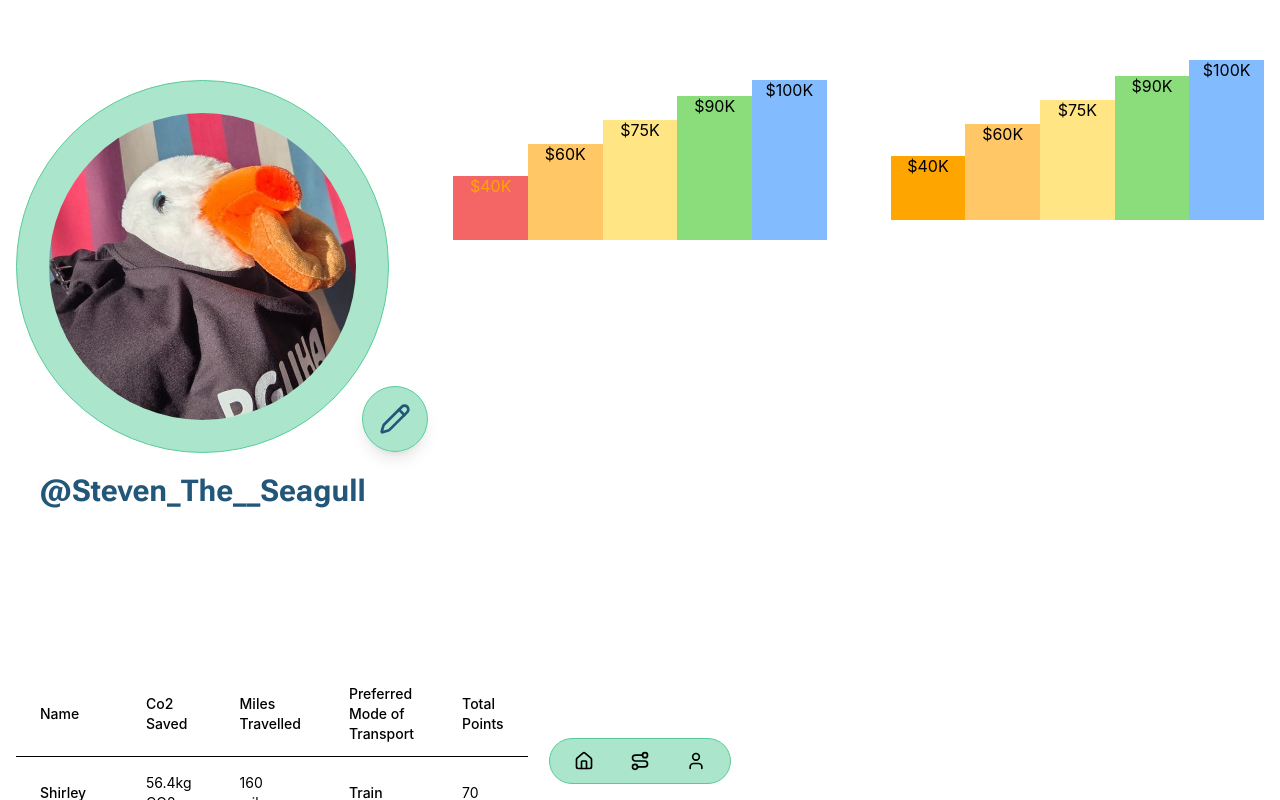
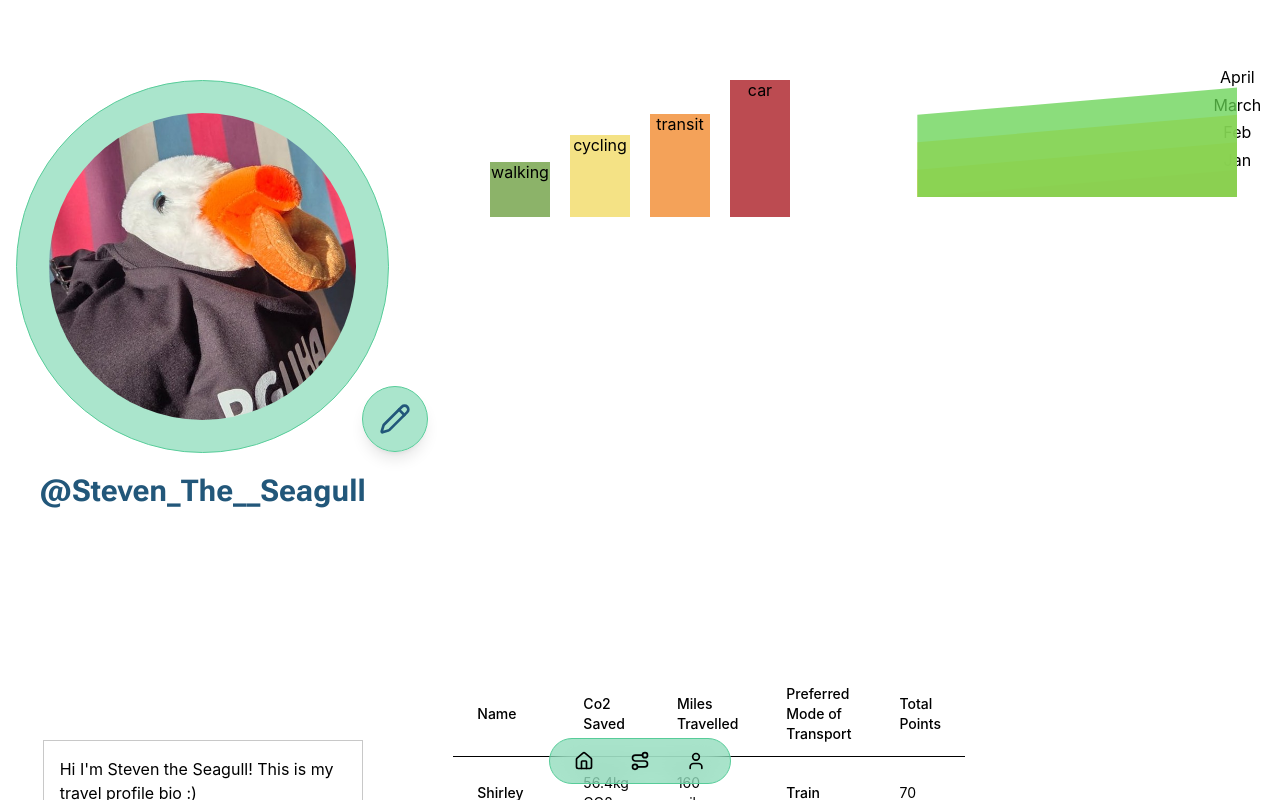
Before and after one commit to audreyistark/BirdBrainz, a React (Vite) app: page /profile in a window 1280 px wide. Shown: the top 800 px of the page. Built offline with nearby package versions, Linux system fonts and the light colour scheme.

Commit message:
addition of graphs and resizing elements

```diff
--- a/src/pages/Profile.jsx
+++ b/src/pages/Profile.jsx
@@ -21,68 +21,55 @@ export const Profile = () => {
                             </div>
                         </div>
                     </div>
-                       <table className="charts-css column">
-      <caption>Front End Developer Salary</caption>
+                       <table className="charts-css column data-spacing-10 max-w-80">
+      <caption>Monthly Average Transport Usage</caption>
       <tbody>
         <tr>
-          <td style={{ "--size": 0.4, "color": "orange" }}>
-            <span className="data">$40K</span>
+          <td style={{ "--size": 0.4, "--color": "#8CB369" }}>
+            <span className="data">walking</span>
           </td>
         </tr>
         <tr>
-          <td style={{ "--size": 0.6 }}>
-            <span className="data">$60K</span>
+          <td style={{ "--size": 0.6, "--color": "#F4E285"}}>
+            <span className="data">cycling</span>
           </td>
         </tr>
         <tr>
-          <td style={{ "--size": 0.75 }}>
-            <span className="data">$75K</span>
+          <td style={{ "--size": 0.75, "--color": "#F4A259" }}>
+            <span className="data">transit</span>
           </td>
         </tr>
         <tr>
-          <td style={{ "--size": 0.9 }}>
-            <span className="data">$90K</span>
-          </td>
-        </tr>
-        <tr>
-          <td style={{ "--size": 1 }}>
-            <span className="data">$100K</span>
+          <td style={{ "--size": 1, "--color": "#BC4B51"}}>
+            <span className="data">car</span>
           </td>
         </tr>
       </tbody>
     </table>
 <div className="tablecontainer">
-                            <table className="charts-css column">
-      <caption>Front End Developer Salary</caption>
+  <table className="charts-css area multiple reverse-labels max-w-80">
+    <caption>Monthly CO2 emissions (kg)</caption>
     <tbody>
       <tr>
-          <td style={{ "--size": 0.4, "--color": "orange" }}>
-            <span className="data">$40K</span>
+        <td style={{ "--start": 0, "--end": 0.2}}>
+          <span className="data">Jan</span>
         </td>
-        </tr>
-        <tr>
-          <td style={{ "--size": 0.6 }}>
-            <span className="data">$60K</span>
+        <td style={{ "--start": 0.2, "--end": 0.4}}>
+          <span className="data">Feb</span>
         </td>
-        </tr>
-        <tr>
-          <td style={{ "--size": 0.75 }}>
-            <span className="data">$75K</span>
+        <td style={{ "--start": 0.4, "--end": 0.6}}>
+          <span className="data">March</span>
         </td>
-        </tr>
-        <tr>
-          <td style={{ "--size": 0.9 }}>
-            <span className="data">$90K</span>
-          </td>
-        </tr>
-        <tr>
-          <td style={{ "--size": 1 }}>
-            <span className="data">$100K</span>
+        <td style={{ "--start": 0.6, "--end": 0.8}}>
+          <span className="data">April</span>
         </td>
       </tr>
     </tbody>
   </table>
 </div>
+    <ul class="charts-css legend max-w-80 max-h-60">
+    <h3>Hi I'm Steven the Seagull! This is my travel profile bio :) </h3>
+  </ul>
 
     <table class="w-full text-sm text-left rtl:text-right text-body">
         <thead class="text-sm text-body bg-neutral-secondary-soft border-b rounded-base border-default">
```
Lines whose indentation alone changed are shown as unchanged.
